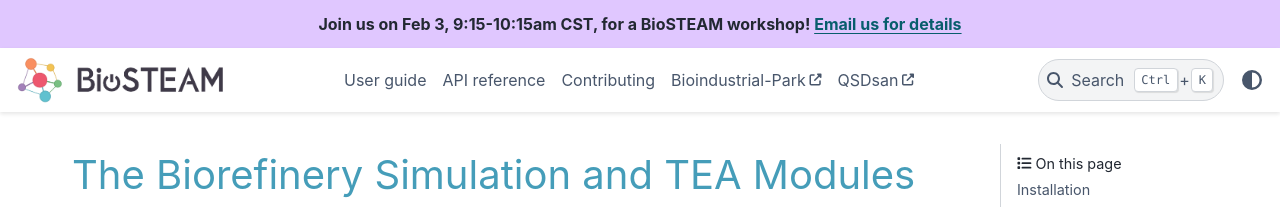
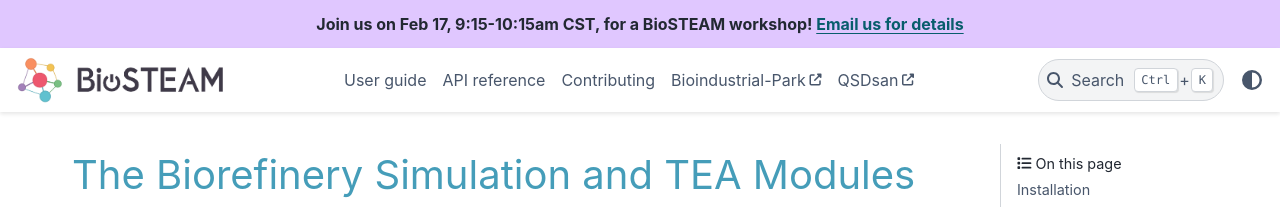
Before and after one commit to BioSTEAMDevelopmentGroup/biosteam, a Sphinx documentation site: the page built from docs/index.txt, in a window 1280 px wide and 900 px high. Shown: the top 207 px of the window. Built offline with Sphinx 7.4.7 and the PyData theme 0.15.4, drawn with Linux system fonts in a browser that asks for light colours; pages that are not in the unit, such as notebooks, are missing from menus; the version number is read from the project's files by our own code; some of the changed text lies outside the part shown.

Commit message:
update announcement and add publication

```diff
--- a/docs/conf.py
+++ b/docs/conf.py
@@ -271,7 +271,7 @@
         'image_dark': 'logo_dark.png'
     },
     "announcement": (
-        "<p>Join us on Feb 3, 9:15-10:15am CST, for a BioSTEAM workshop! "
+        "<p>Join us on Feb 17, 9:15-10:15am CST, for a BioSTEAM workshop! "
         "<a href='mailto: biosteamdevelopmentgroup@gmail.com'>Email us for details</a></p>"
     ),
     "external_links": [
--- a/docs/index.txt
+++ b/docs/index.txt
@@ -154,6 +154,8 @@
 
   - `An agent-based modeling tool supporting bioenergy and bio-product community communication regarding cellulosic bioeconomy development. Renewable and Sustainable Energy Reviews 2022 <https://doi.org/10.1016/j.rser.2022.112745>`_
 
+  - `Implications of Biorefinery Policy Incentives and Location-Specific Economic Parameters for the Financial Viability of Biofuels. Environ. Sci. Technol. 2023 <https://doi.org/10.1021/acs.est.2c07936>`_
+
 * **Bioproduct and biofuel studies**:
 
   - `Metabolic engineering of Yarrowia lipolytica to produce 1,2-diacyl-3-acetyl triacylglycerol. Metabolic Engineering. 2023 <https://doi.org/10.1016/j.ymben.2023.01.003>`_
```
